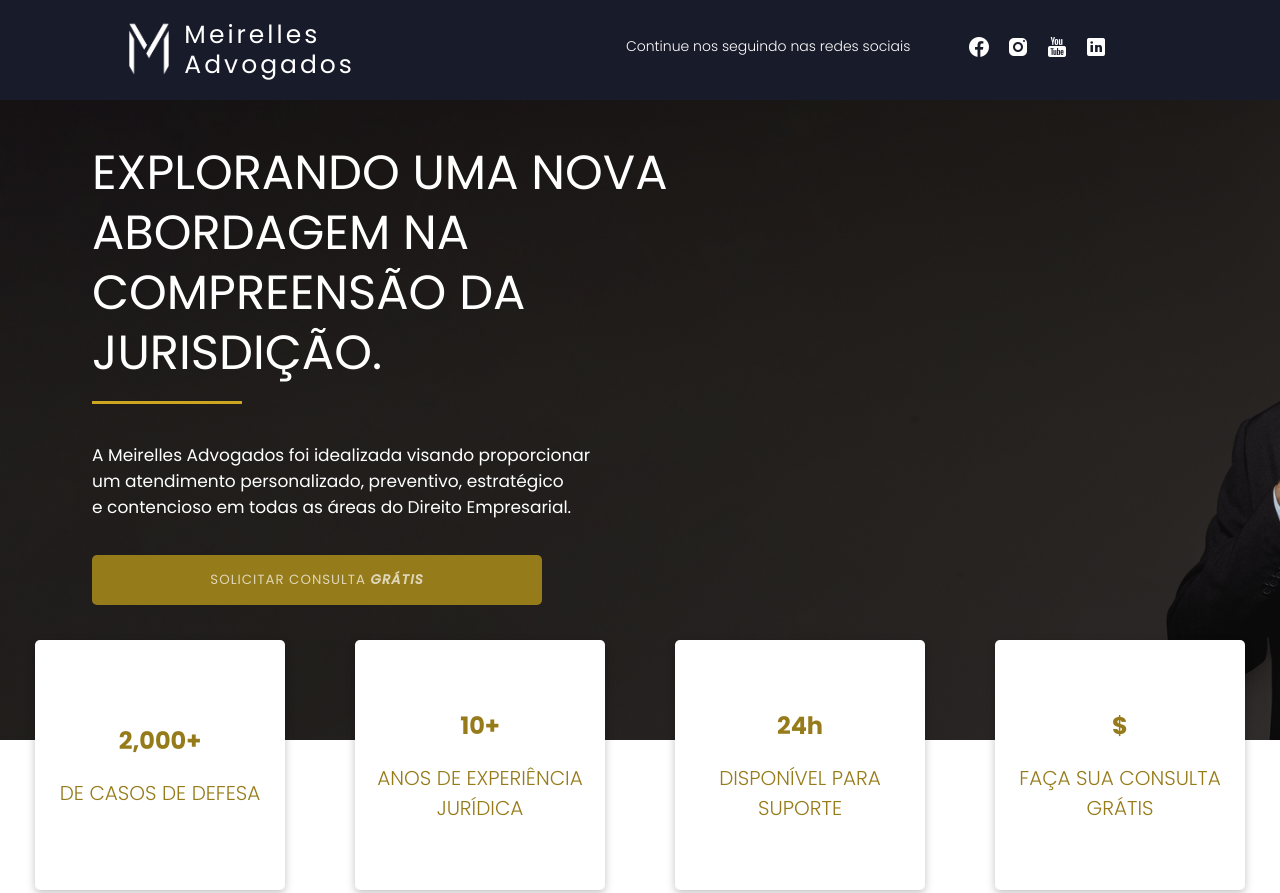
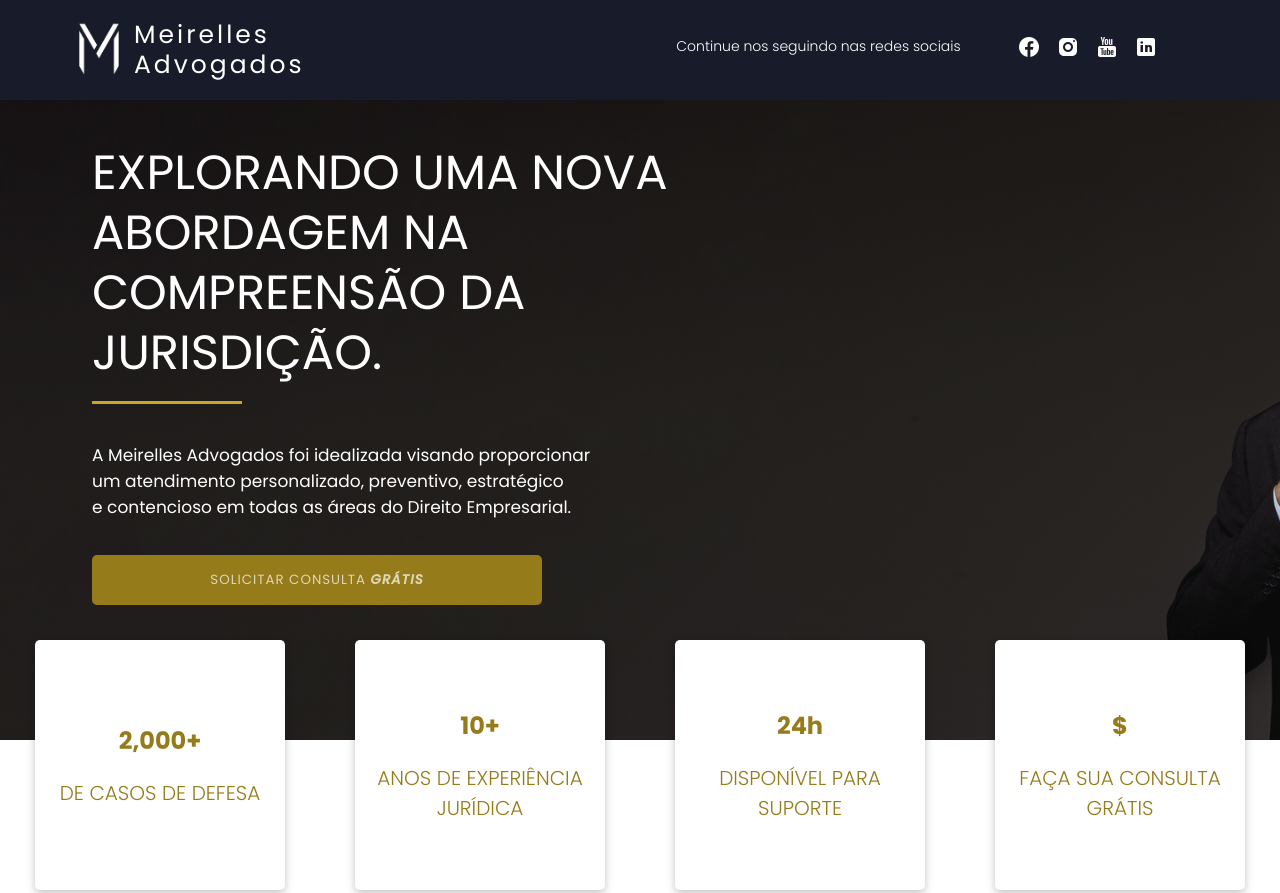
Before and after one commit to AndreAssun/MeirellesAdvogados, a plain HTML site: page index.html in a window 1280 px wide. Shown: the top 893 px of the page. Drawn offline with Linux system fonts and the light colour scheme.

Commit message:
Update style.css

```diff
--- a/style.css
+++ b/style.css
@@ -29,8 +29,8 @@
   display: flex;
   background-color: #181B2A;
   color: white;
-  justify-content: space-around;
-  width: 95%;
+  justify-content: space-between;
+  width: 90%;
   height: 100px;
   align-items: center;
   line-height: 30px;
@@ -336,7 +336,7 @@ blockquote{
   background-color: #181B2A;
   display: grid;
   width: 100%;
-  height: 441px;
+  height: 100%;
 }
 
 .div_time{
```
